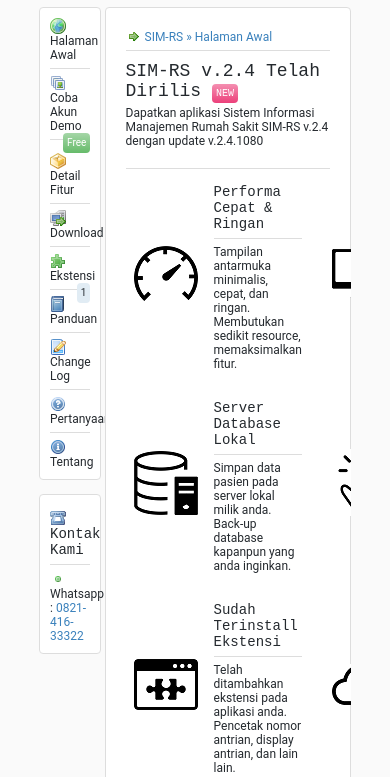
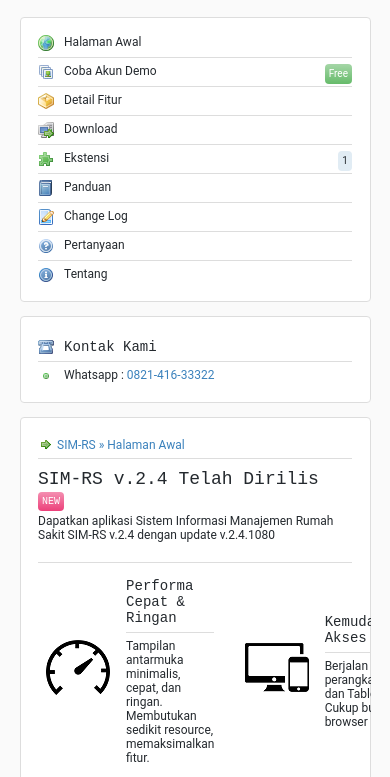
Before and after one commit to limeHash/limehash.github.io, a plain HTML site: page index.html in a window 390 px wide. Shown: the part 67-844 px from the top of the page. Drawn offline with Linux system fonts and the light colour scheme; a web font is replaced by a local one.

Commit message:
adding some mobile css

```diff
--- a/css/default.css
+++ b/css/default.css
@@ -81,3 +81,35 @@
 .pop-red:hover{ background: linear-gradient(#EC407A, #F48FB1); }
 .ta-c{ text-align: center; }
 .va-tb{ vertical-align: text-bottom; }
+
+@media screen and (max-width: 600px) {
+    div.wrapper{
+        width: 90%;
+        margin: 0 auto;
+        padding: 5% 0;
+        overflow: auto;
+    }
+    div.wrapper-side{
+        float: none;
+        width: 100%;
+        margin: 0;
+        padding: 0;
+        box-sizing: border-box;
+    }
+    div.side{
+        padding: 5%;
+        box-sizing: border-box;
+        border: 1px solid #ddd;
+        border-radius: 4px;
+        background-color: #fff;
+    }
+    .content{
+        float: none;
+        width: 100%;
+        padding: 5%;
+        box-sizing: border-box;
+        border: 1px solid #ddd;
+        border-radius: 4px;
+        background-color: #fff;
+    }
+}
--- a/index.html
+++ b/index.html
@@ -100,7 +100,7 @@
                 <div class="side">
                     <h3><img class="icon" src="asset/icon/silk/telephone.png">Kontak Kami</h3><hr>
                     <img class="icon" src="asset/icon/silk/bullet_green.png">Whatsapp : <span class="cl-blue">0821-416-33322</span><br>
-                </div>
+                </div><br>
             </div><!-- End of wrapper-side -->
 
             <div class="content">
```
Also changed, not shown: about.html (+1 -1 lines), changelog.html (+1 -1 lines), faq.html (+1 -1 lines), feature.html (+1 -1 lines), nt-demo.html (+1 -1 lines), nt-verify.html (+1 -1 lines).
